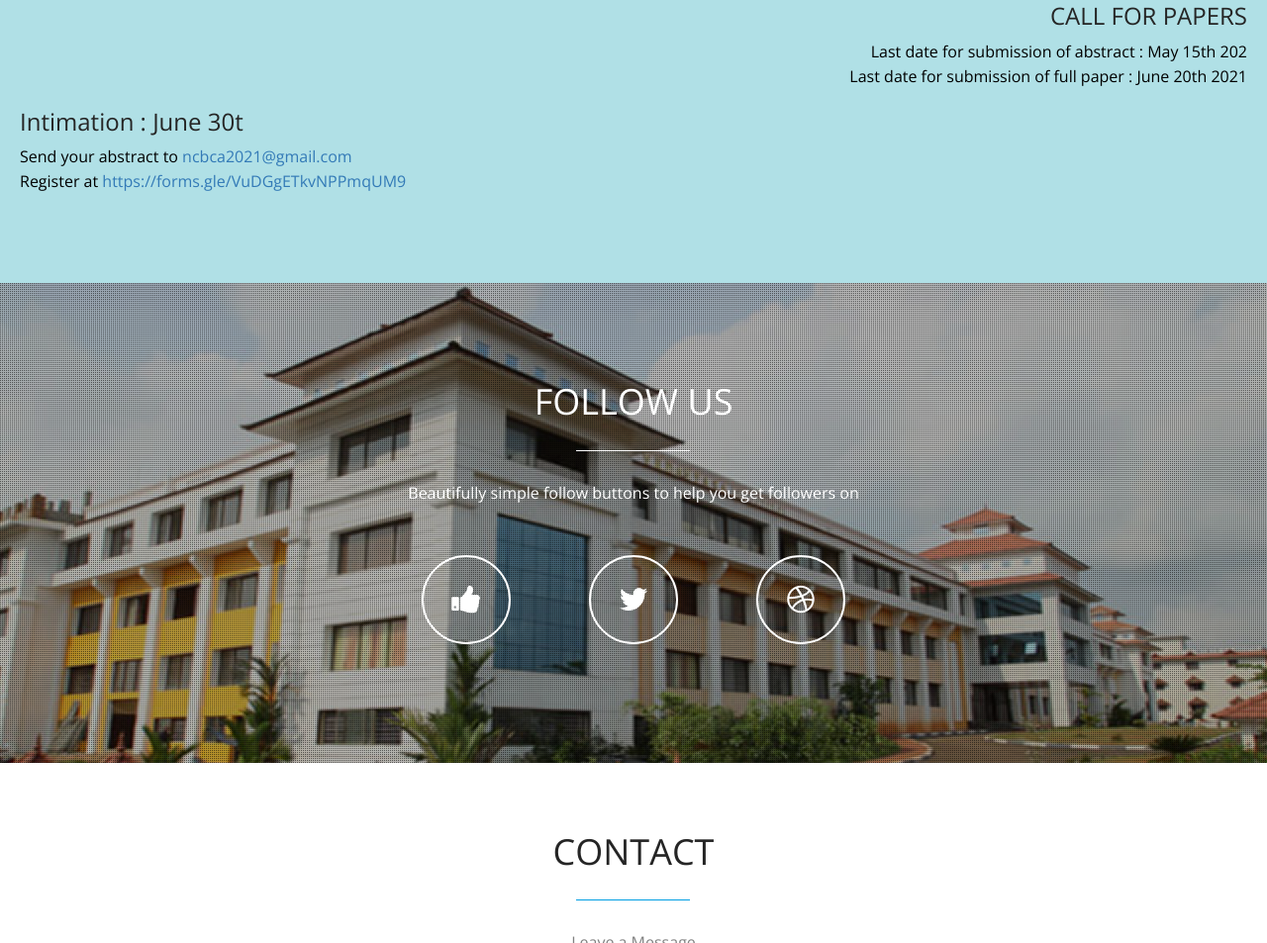
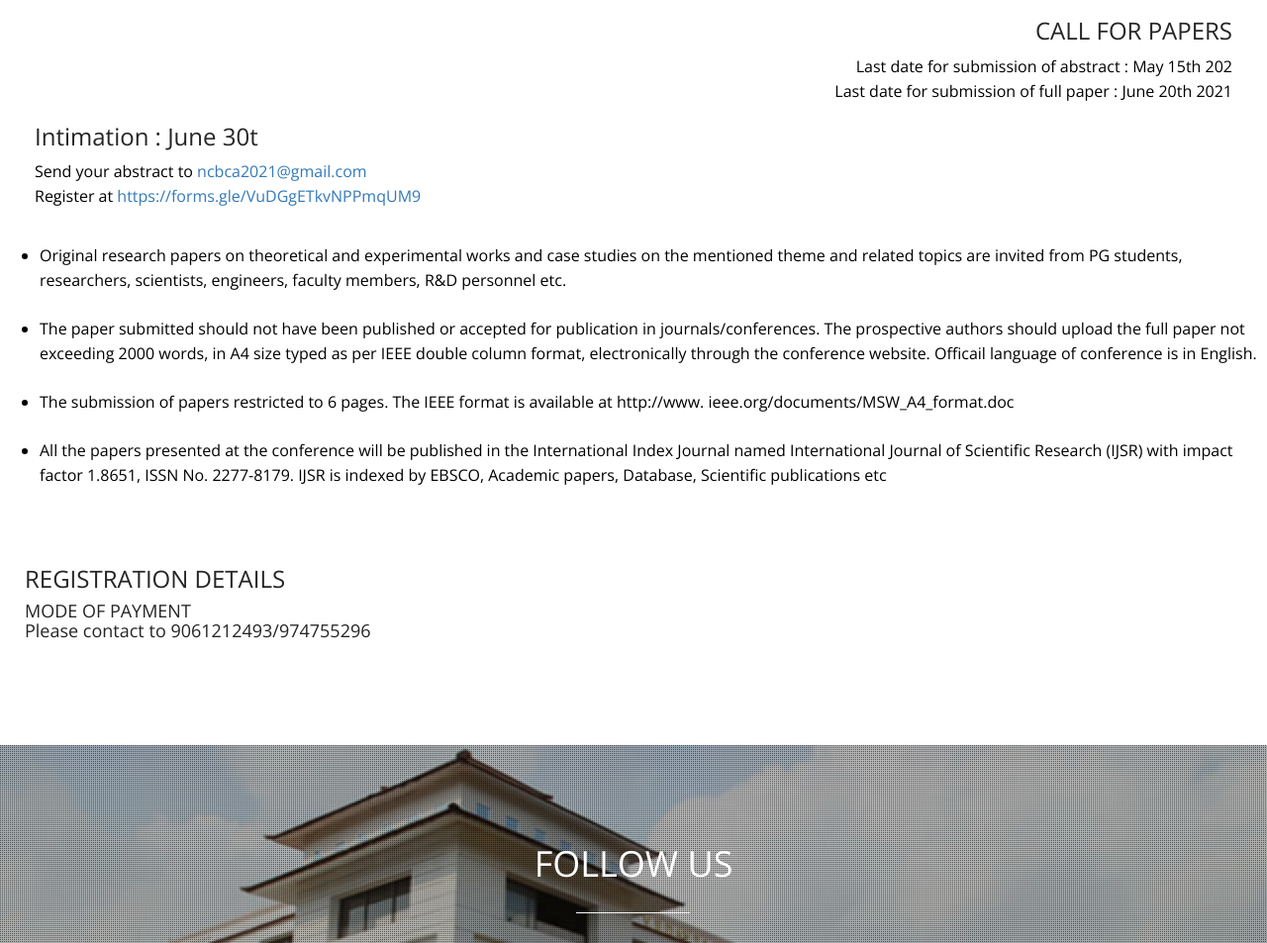
Before and after one commit to Esdark/College-Website, a plain HTML site: page index.html in a window 1280 px wide. Shown: the part 3074-4027 px from the top of the page at 99% size. Drawn offline with nearby package versions, Linux system fonts and the light colour scheme; some packages are replaced by stand-ins of ours.

Commit message:
registration update

```diff
--- a/index.html
+++ b/index.html
@@ -279,14 +279,37 @@
 
 			<!--Call For Paper-->
 
-			<section style="background-color: powderblue;">
-				<div style="padding: 20px;">
+			<section style="background-color: white;">
+				<div style="padding: 35px;">
 					<h3 style="text-align: right;">CALL FOR PAPERS</h3>
 					<p style="text-align: right; color: black;">Last date for submission of abstract : May 15th 202</p>
 					<p style="text-align: right; color: black;">Last date for submission of full paper : June 20th 2021</p>
 					<h3>Intimation : June 30t</h3>
 					<p style="color: black;">Send your abstract to <a href="ncbca2021@gmail.com">ncbca2021@gmail.com</a></p>
 					<p style="color: black;">Register at <a href="https://forms.gle/VuDGgETkvNPPmqUM9"> https://forms.gle/VuDGgETkvNPPmqUM9</a></p>
+				</div>
+
+				<div>
+					<ul style="color: black;">
+						<li> <p>Original research papers on theoretical and experimental works and case studies on the mentioned theme and related topics are invited from PG students, researchers, scientists, engineers, faculty members, R&D personnel etc.</p></li><br>
+						<li><p>The paper submitted should not have been published or accepted for publication in journals/conferences.
+							The prospective authors should upload the full paper not exceeding 2000 words, in A4 size
+							typed as per IEEE double column format, electronically through the conference website. Officail
+							language of conference is in English.</p></li><br>
+						<li><p>The submission of papers restricted to 6 pages. The IEEE format is available at http://www.
+							ieee.org/documents/MSW_A4_format.doc</p></li><br>
+						<li><p>All the papers presented at the conference will be published in the International Index Journal
+							named International Journal of Scientific Research (IJSR) with impact factor 1.8651, ISSN No.
+							2277-8179. IJSR is indexed by EBSCO, Academic papers, Database, Scientific publications etc</p></li>
+
+					</ul>
+				</div>
+				<br>
+				<div style="text-align: left; padding: 25px;">
+					<h3>REGISTRATION DETAILS</h3>
+					<h4>MODE OF PAYMENT<br>
+						Please contact to 9061212493/974755296</h4>
+
 				</div>
 				</section>
 			<!--End Call For Paper-->
```
Also changed, not shown: img/icons/point icon.bmp (added).
